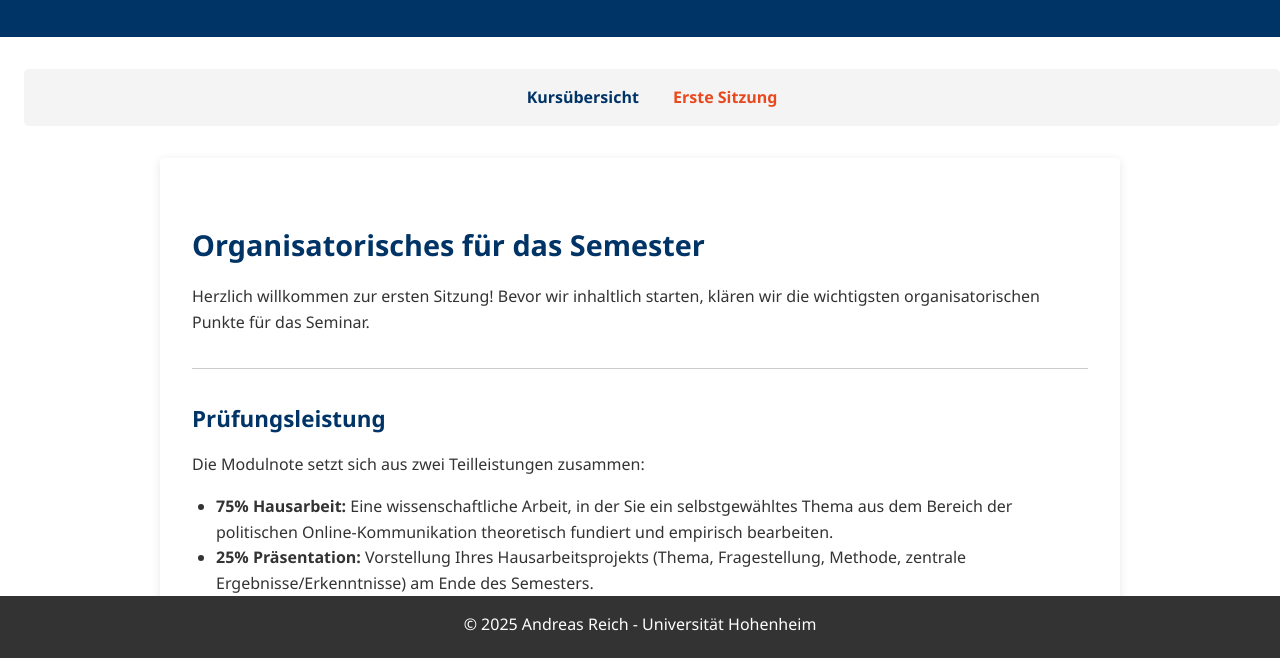
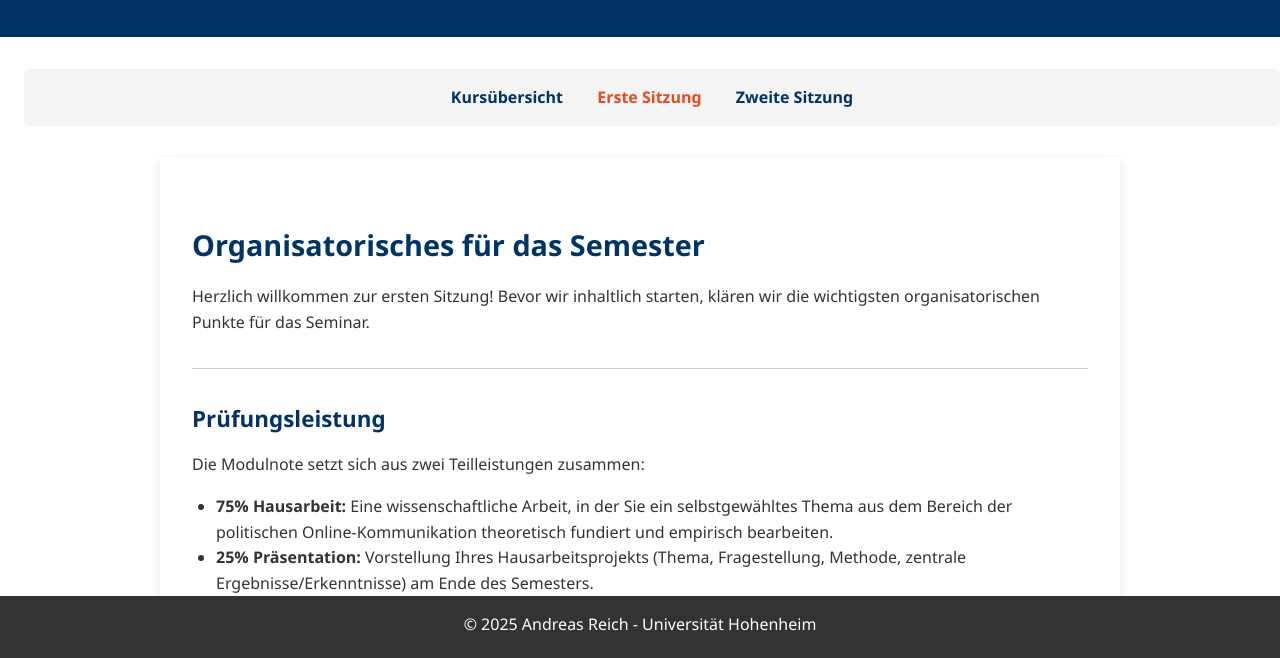
Before and after one commit to Logophoman/polkomm-ss25, a plain HTML site: page session1.html in a window 1280 px wide. Shown: the part 130-788 px from the top of the page. Drawn offline with nearby package versions, Linux system fonts and the light colour scheme.

Commit message:
add missing link

```diff
--- a/session1.html
+++ b/session1.html
@@ -20,6 +20,7 @@
         <ul>
             <li><a href="index.html">Kursübersicht</a></li>
             <li><a href="session1.html" class="active">Erste Sitzung</a></li>
+            <li><a href="session2.html">Zweite Sitzung</a></li>
             <!-- Hier später Links zu Session 2 etc. hinzufügen -->
         </ul>
     </nav>
```
